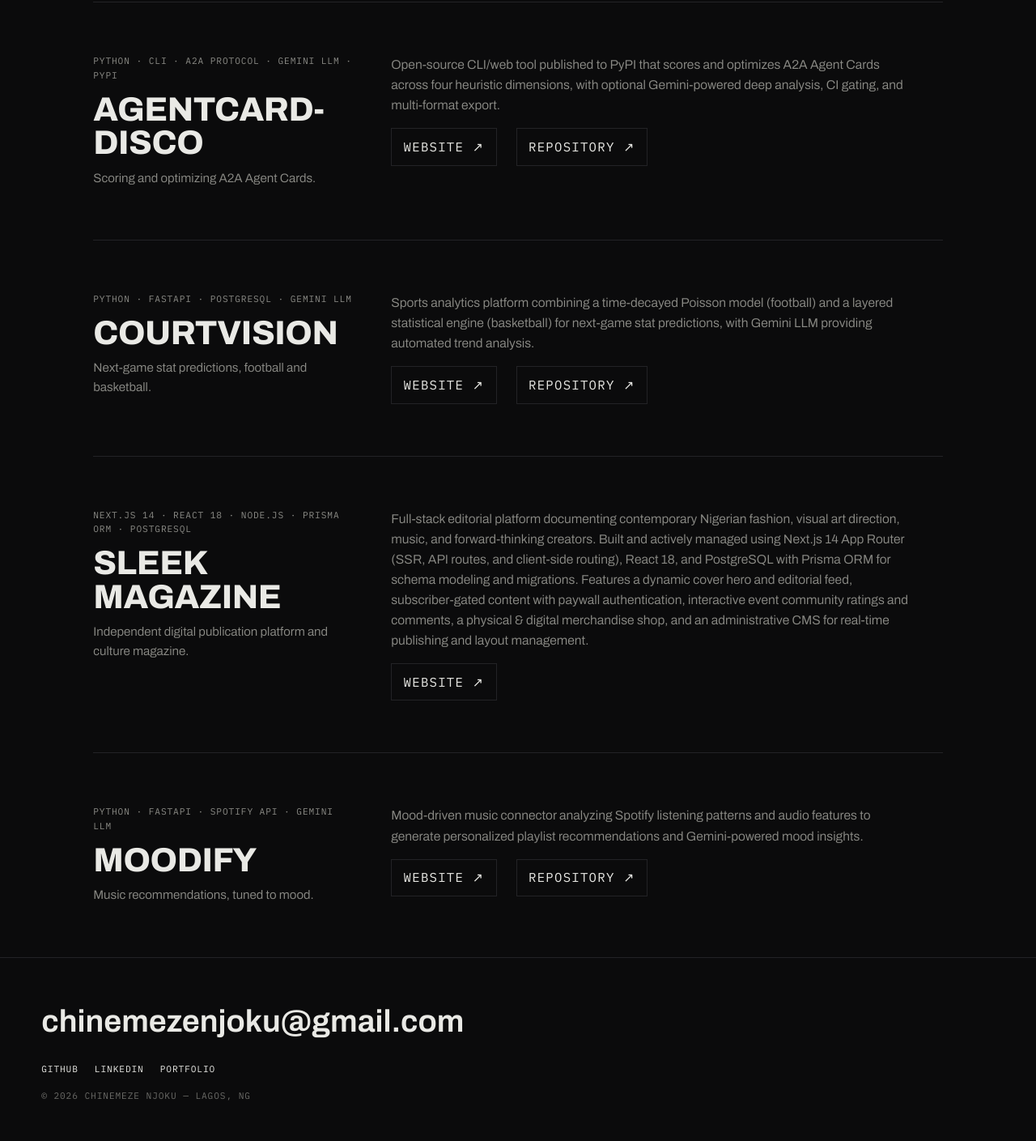
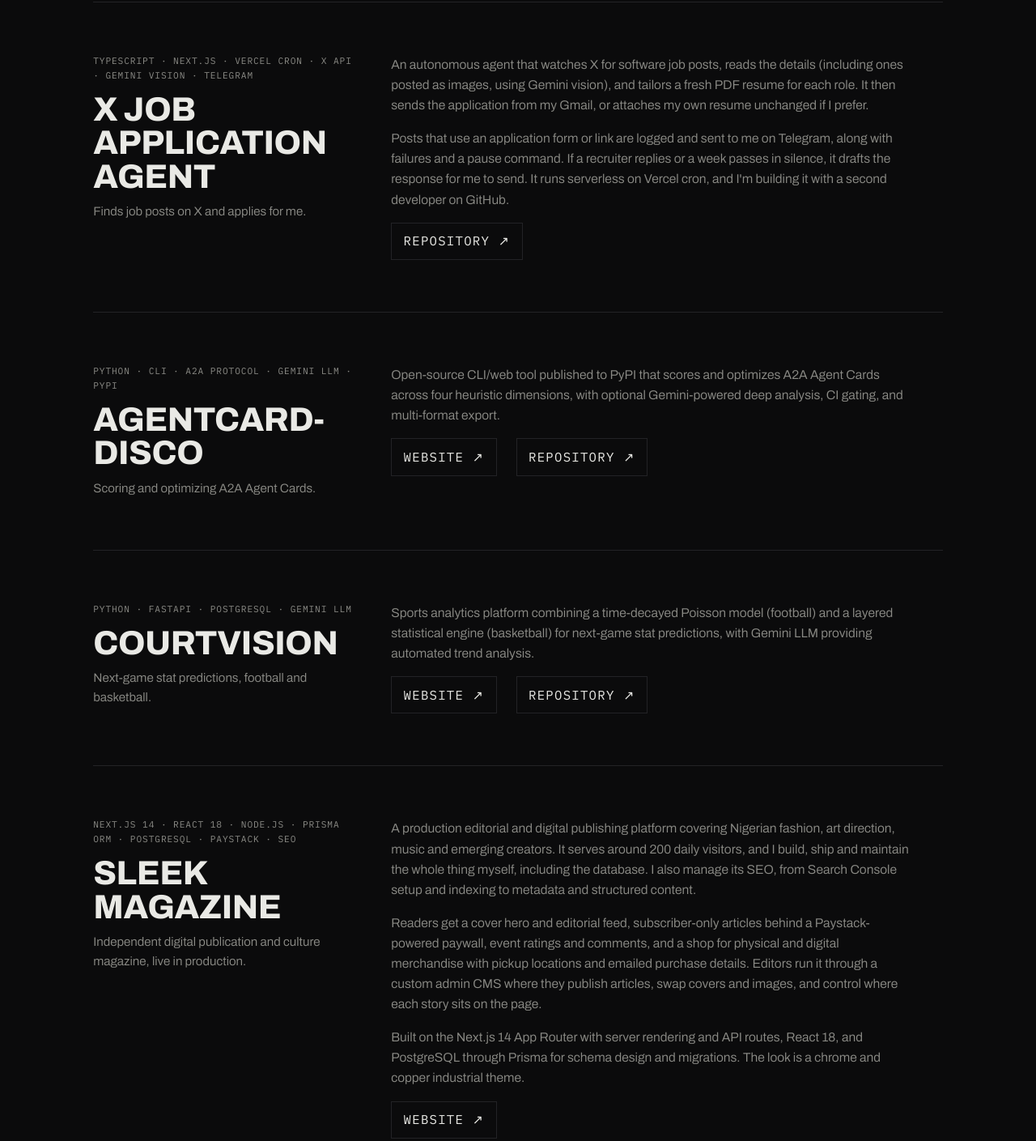
Before and after one commit to chineey/chineey.github.io, a plain HTML site: page projects.html in a window 1280 px wide. Shown: the part 849-2258 px from the top of the page at 81% size. Drawn offline with Linux system fonts and the light colour scheme; animation ran at ten frames a second.

Commit message:
new project

```diff
--- a/projects.html
+++ b/projects.html
@@ -1,12 +1,15 @@
 <!doctype html>
 <html lang="en">
+
 <head>
   <meta charset="utf-8">
   <meta name="viewport" content="width=device-width, initial-scale=1">
   <title>Projects — Chinemeze Njoku</title>
-  <meta name="description" content="Projects: Amnesia, GenPost, agentcard-disco, CourtVision, SLEEK Magazine, and Moodify.">
+  <meta name="description"
+    content="Projects: Amnesia, GenPost, X Job Application Agent, agentcard-disco, CourtVision, SLEEK Magazine, and Moodify.">
   <meta property="og:title" content="Projects — Chinemeze Njoku">
-  <meta property="og:description" content="Fine-tuned RAG systems, full-stack platforms, social automation, sports analytics, and open-source tooling.">
+  <meta property="og:description"
+    content="Fine-tuned RAG systems, full-stack platforms, social automation, sports analytics, and open-source tooling.">
   <meta property="og:type" content="website">
   <meta property="og:image" content="https://chineey.github.io/assets/img/portrait.jpg">
   <meta property="og:url" content="https://chineey.github.io/projects.html">
@@ -15,9 +18,12 @@
   <link rel="icon" type="image/svg+xml" href="assets/favicon.svg">
   <link rel="preconnect" href="https://fonts.googleapis.com">
   <link rel="preconnect" href="https://fonts.gstatic.com" crossorigin>
-  <link href="https://fonts.googleapis.com/css2?family=Archivo:wdth,wght@62..125,300..900&family=IBM+Plex+Mono:wght@400;500&display=swap" rel="stylesheet">
+  <link
+    href="https://fonts.googleapis.com/css2?family=Archivo:wdth,wght@62..125,300..900&family=IBM+Plex+Mono:wght@400;500&display=swap"
+    rel="stylesheet">
   <link rel="stylesheet" href="css/style.css">
 </head>
+
 <body>
 
   <header class="site-head">
@@ -79,6 +85,33 @@
       </div>
     </article>
 
+    <article class="case reveal" id="job-app-agent">
+      <header class="case-head">
+        <p class="case-meta mono">TypeScript · Next.js · Vercel Cron · X API · Gemini Vision · Telegram</p>
+        <h2>X Job Application Agent</h2>
+        <p class="case-sub">Finds job posts on X and applies for me.</p>
+      </header>
+      <div class="case-body">
+        <p>
+          An autonomous agent that watches X for software job posts, reads
+          the details (including ones posted as images, using Gemini
+          vision), and tailors a fresh PDF resume for each role. It then
+          sends the application from my Gmail, or attaches my own resume
+          unchanged if I prefer.
+        </p>
+        <p>
+          Posts that use an application form or link are logged and sent to
+          me on Telegram, along with failures and a pause command. If a
+          recruiter replies or a week passes in silence, it drafts the
+          response for me to send. It runs serverless on Vercel cron, and
+          I'm building it with a second developer on GitHub.
+        </p>
+        <p class="case-links mono">
+          <a href="https://github.com/chineey/job-app-agent" target="_blank" rel="noopener">Repository ↗</a>
+        </p>
+      </div>
+    </article>
+
     <article class="case reveal" id="agentcard-disco">
       <header class="case-head">
         <p class="case-meta mono">Python · CLI · A2A Protocol · Gemini LLM · PyPI</p>
@@ -121,20 +154,31 @@
 
     <article class="case reveal" id="sleek">
       <header class="case-head">
-        <p class="case-meta mono">Next.js 14 · React 18 · Node.js · Prisma ORM · PostgreSQL</p>
+        <p class="case-meta mono">Next.js 14 · React 18 · Node.js · Prisma ORM · PostgreSQL · Paystack · SEO</p>
         <h2>SLEEK Magazine</h2>
-        <p class="case-sub">Independent digital publication platform and culture magazine.</p>
+        <p class="case-sub">Independent digital publication and culture magazine, live in production.</p>
       </header>
       <div class="case-body">
         <p>
-          Full-stack editorial platform documenting contemporary Nigerian fashion,
-          visual art direction, music, and forward-thinking creators. Built and
-          actively managed using Next.js 14 App Router (SSR, API routes, and client-side routing),
-          React 18, and PostgreSQL with Prisma ORM for schema modeling and migrations.
-          Features a dynamic cover hero and editorial feed, subscriber-gated content with
-          paywall authentication, interactive event community ratings and comments,
-          a physical & digital merchandise shop, and an administrative CMS for real-time
-          publishing and layout management.
+          A production editorial and digital publishing platform covering
+          Nigerian fashion, art direction, music and emerging creators. It
+          serves around 200 daily visitors, and I build, ship and maintain
+          the whole thing myself, including the database. I also manage its
+          SEO, from Search Console setup and indexing to metadata and
+          structured content.
+        </p>
+        <p>
+          Readers get a cover hero and editorial feed, subscriber-only
+          articles behind a Paystack-powered paywall, event ratings and
+          comments, and a shop for physical and digital merchandise with
+          pickup locations and emailed purchase details. Editors run it
+          through a custom admin CMS where they publish articles, swap
+          covers and images, and control where each story sits on the page.
+        </p>
+        <p>
+          Built on the Next.js 14 App Router with server rendering and API
+          routes, React 18, and PostgreSQL through Prisma for schema design
+          and migrations. The look is a chrome and copper industrial theme.
         </p>
         <p class="case-links mono">
           <a href="https://sleekmagazine.ng" target="_blank" rel="noopener">Website ↗</a>
@@ -178,4 +222,5 @@
   <script src="js/fluid.js"></script>
   <script src="js/main.js"></script>
 </body>
+
 </html>
```
Also changed, not shown: index.html (+32 -13 lines).
